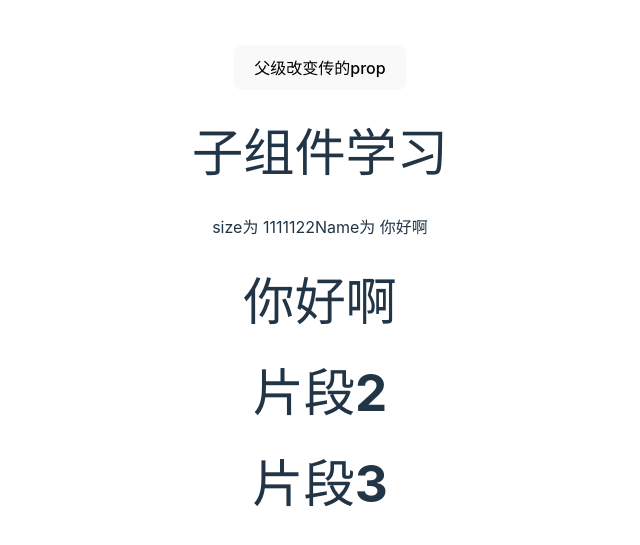
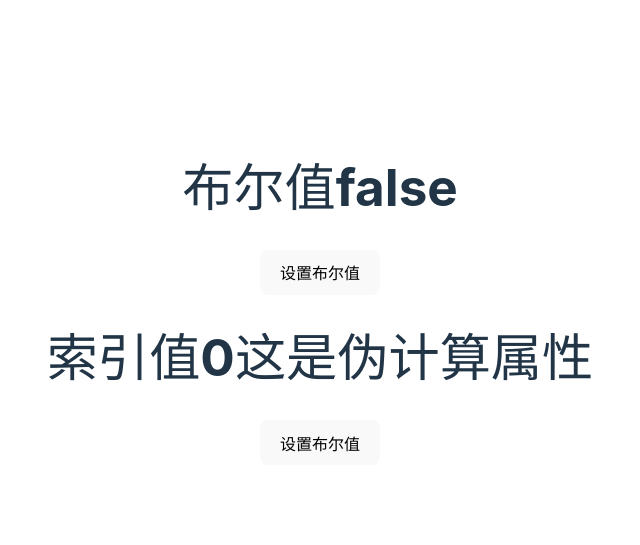
Before and after one commit to CodeWhatD/codeWhat-react, a React (Vite) app: page / in a window 1280 px wide. Shown: the part 105-650 px from the top of the page, without its empty margins (320-960 px from the left). Built offline with nearby package versions, Linux system fonts and the light colour scheme.

Commit message:
feat: use hook accomplish simple modify state

```diff
--- a/src/App.tsx
+++ b/src/App.tsx
@@ -1,8 +1,7 @@
 import "./App.css";
-import ComponetnExport from "./pages/component-export";
-import Props from "./pages/props";
+import { SimpleState } from "./pages/simpleState";
 function App() {
-  return <Props />;
+  return <SimpleState />;
 }
 
 export default App;
--- /dev/null
+++ b/src/pages/simpleState/index.tsx
@@ -0,0 +1,14 @@
+import { useState } from "react";
+export const SimpleState = () => {
+  const [flag, setFlag] = useState(false);
+  const [index, setIndex] = useState(0);
+  const fakeComputed = `${index}这是伪计算属性`;
+  return (
+    <>
+      <h1>布尔值{flag.toString()}</h1>
+      <button onClick={() => setFlag(!flag)}>设置布尔值</button>
+      <h1>索引值{fakeComputed}</h1>
+      <button onClick={() => setIndex(index + 1)}>设置布尔值</button>
+    </>
+  );
+};
```
